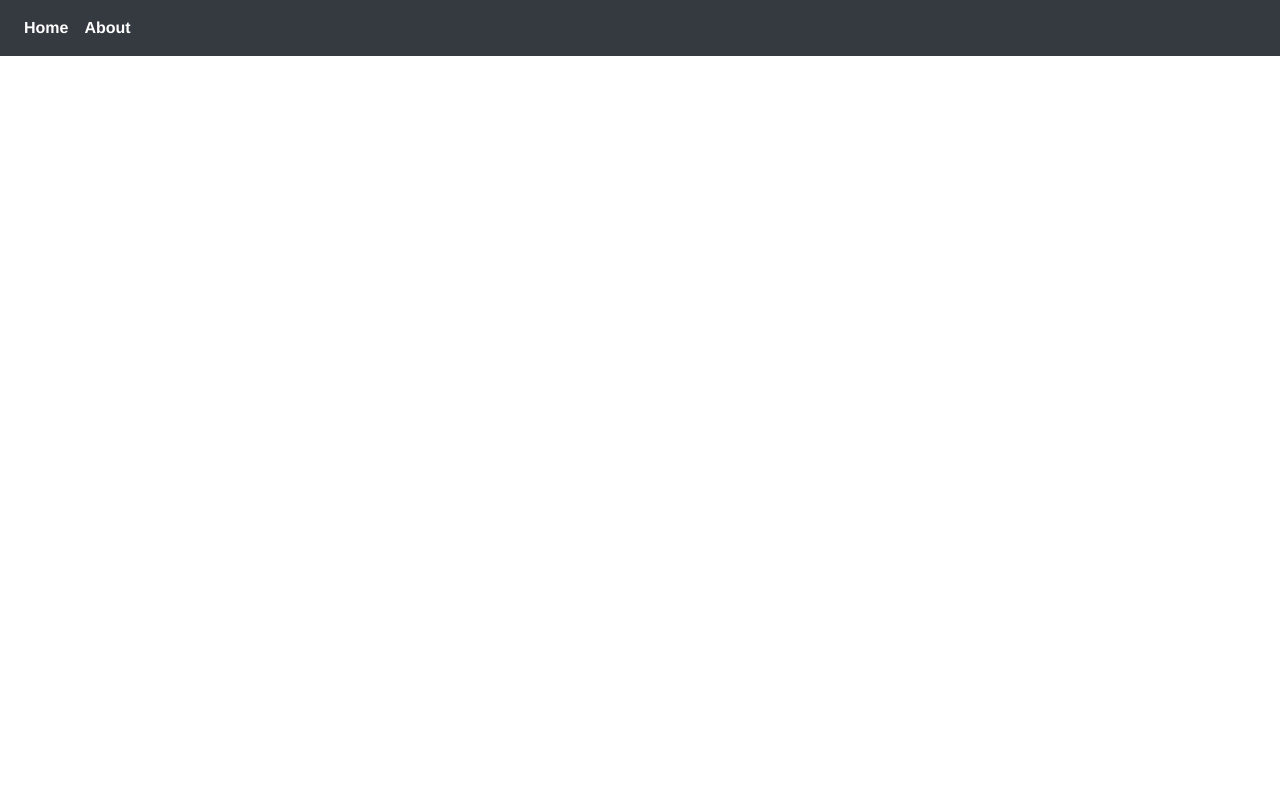
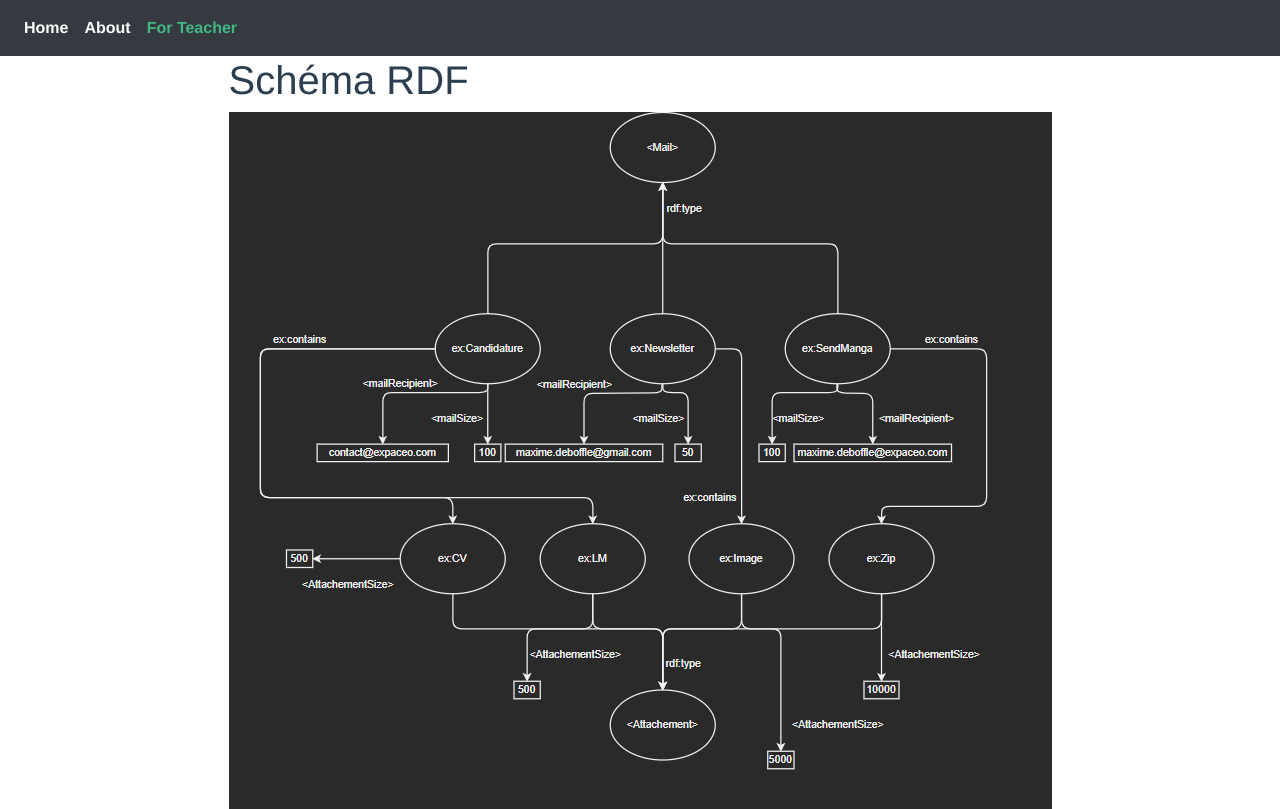
Before and after one commit to Effobless2/mail-semantique, a Vue app: page /forTeacher in a window 1280 px wide. Built offline with nearby package versions, Linux system fonts and the light colour scheme.

Commit message:
add rdf schema

```diff
--- a/src/App.vue
+++ b/src/App.vue
@@ -8,6 +8,9 @@
             </b-nav-item>
             <b-nav-item to="/about">
               About
+            </b-nav-item>
+            <b-nav-item to="/forTeacher">
+              For Teacher
             </b-nav-item>
           </b-navbar-nav>
         </b-navbar>
--- a/src/router/index.ts
+++ b/src/router/index.ts
@@ -1,6 +1,8 @@
-import Vue from 'vue'
-import VueRouter, { RouteConfig } from 'vue-router'
-import Home from '../views/Home.vue'
+import Vue from 'vue';
+import VueRouter, { RouteConfig } from 'vue-router';
+import About from '../views/About.vue';
+import ForTeacher from '../views/ForTeacher.vue';
+import Home from '../views/Home.vue';
 
 Vue.use(VueRouter)
 
@@ -13,10 +15,12 @@ const routes: Array<RouteConfig> = [
   {
     path: '/about',
     name: 'About',
-    // route level code-splitting
-    // this generates a separate chunk (about.[hash].js) for this route
-    // which is lazy-loaded when the route is visited.
-    component: () => import(/* webpackChunkName: "about" */ '../views/About.vue')
+    component: About
+  },
+  {
+    path: '/forTeacher',
+    name: 'For Teacher',
+    component: ForTeacher
   }
 ]
 
--- /dev/null
+++ b/src/views/ForTeacher.vue
@@ -0,0 +1,20 @@
+<template>
+    <div id="forTeacher">
+        <h1>Schéma RDF</h1>
+        <img src="../assets/shema.png"/>
+    </div>
+</template>
+<style scoped>
+    #forTeacher {
+        justify-content: center;
+        display: grid;
+    }
+</style>
+<script>
+import { Component, Vue } from 'vue-property-decorator';
+
+@Component
+export default class ForTeacher extends Vue {
+
+}
+</script>
```
Also changed, not shown: src/assets/shema.png (added), 1 other file (tests, documents, lock files or other folders).
